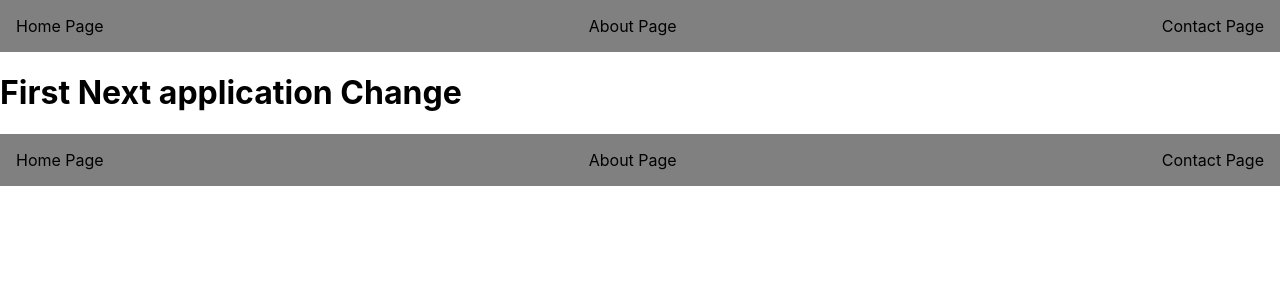
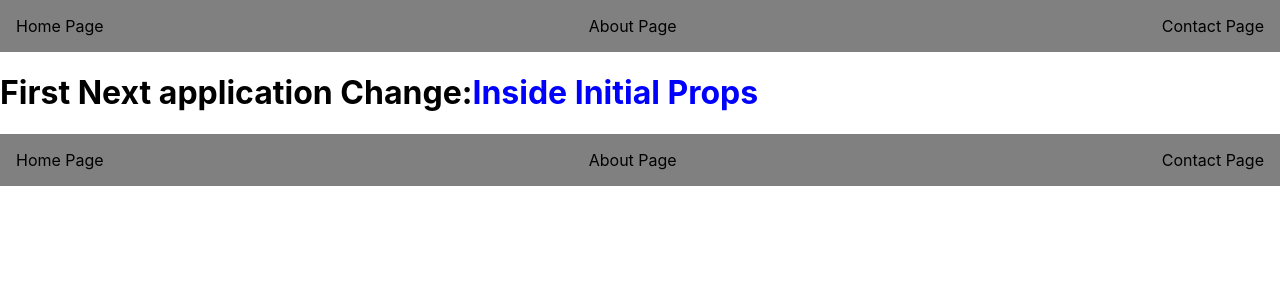
Before and after one commit to mikohan/first-next, a Next.js app: page / in a window 1280 px wide. Shown: the top 300 px of the page. Built offline with nearby package versions, Linux system fonts and the light colour scheme.

Commit message:
Make initialProps working

```diff
--- a/pages/_app.js
+++ b/pages/_app.js
@@ -5,11 +5,11 @@ import Footer from '../components/Footer';
 
 function MyApp({ Component, pageProps }) {
   return (
-    <Container>
+    <React.Fragment>
       <Navbar />
       <Component {...pageProps} />
       <Footer />
-    </Container>
+    </React.Fragment>
   );
 }
 
--- a/pages/index.js
+++ b/pages/index.js
@@ -1,7 +1,15 @@
-export default function Home() {
+export default function Home({ result }) {
   return (
     <div>
-      <h1>First Next application Change</h1>
+      <h1>
+        First Next application Change:
+        <span style={{ color: 'blue' }}>{result}</span>
+      </h1>
     </div>
   );
 }
+
+Home.getInitialProps = async (ctx) => {
+  console.log('Console output');
+  return { result: 'Inside Initial Props' };
+};
```
Also changed, not shown: pages/about/index.js (+11 -1 lines).
